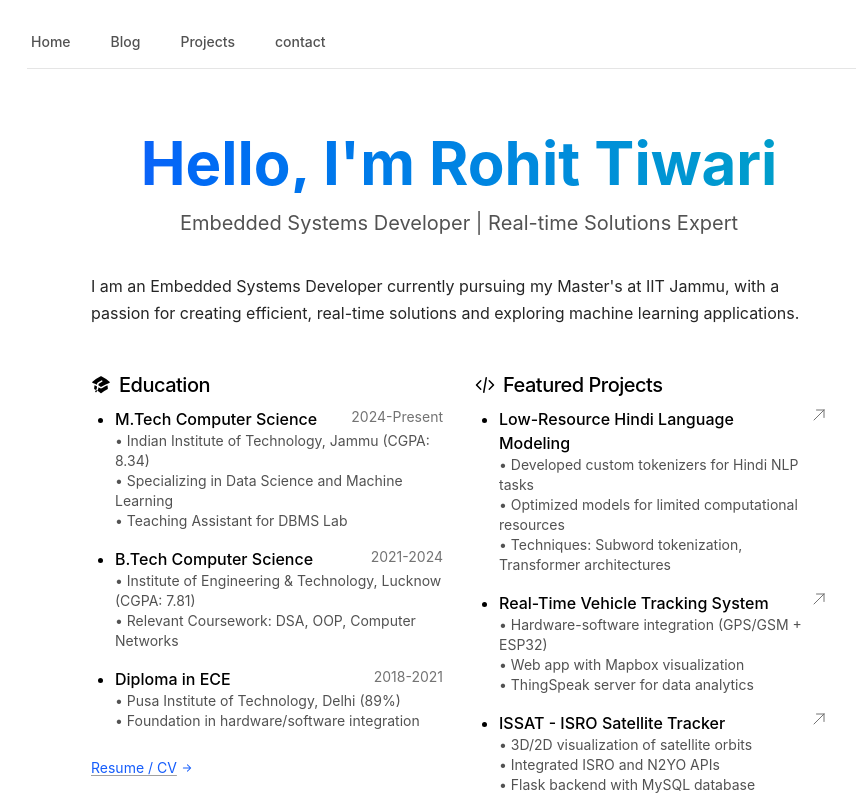
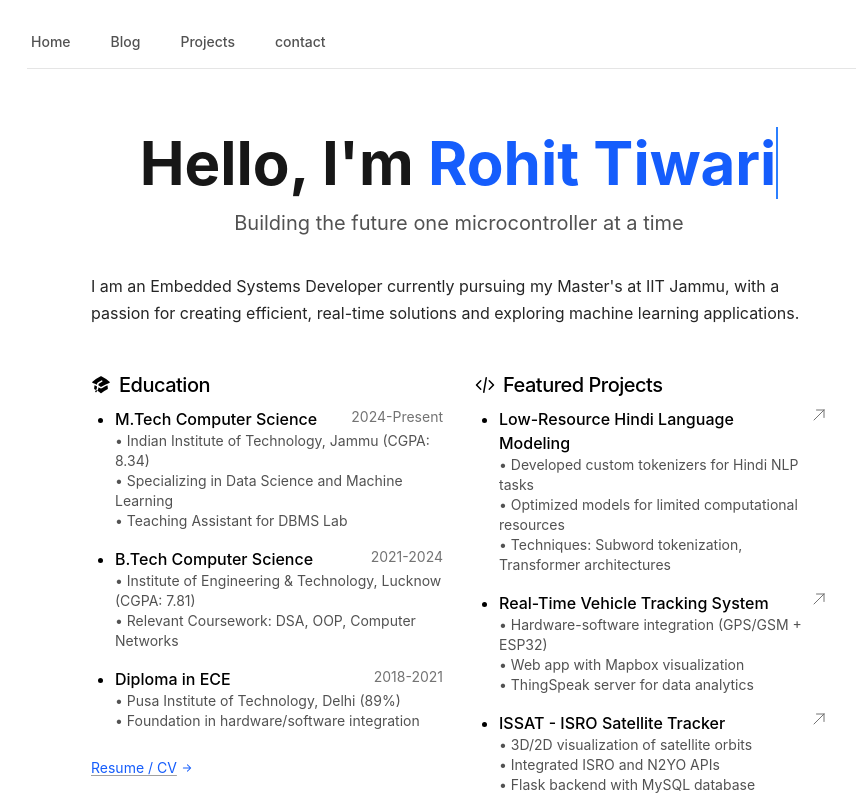
Before and after one commit to rohitkrtiwari/portfolio-web, a Next.js app: page / in a window 1280 px wide. Shown: the top 800 px of the page, without its empty margins (181-1037 px from the left). Built offline with nearby package versions, Linux system fonts and the light colour scheme.

Commit message:
Landing Page Heading section updated

```diff
--- a/app/page.tsx
+++ b/app/page.tsx
@@ -9,13 +9,15 @@ export default function Page() {
   return (
     <div className="max-w-3xl mx-auto px-4">
       {/* Hero Section */}
-      <div className="text-center pt-16 pb-4 bg-dark">
-        <h1 className="text-5xl md:text-6xl font-bold mb-4 animate-gradient bg-clip-text text-transparent
-                bg-[length:300%_300%] bg-gradient-to-r from-blue-600 via-teal-500 to-purple-600">
-          Hello, I'm Rohit Tiwari
+      <div className="pt-16 pb-4 bg-dark  text-center">
+        <h1 className="text-4xl md:text-6xl font-bold mb-4">
+          <span className="text-neutral-900 dark:text-white">Hello, I'm </span>
+          <span className="typewriter text-blue-600 dark:text-blue-400 border-r-2 border-blue-500 animate-cursor">
+            Rohit Tiwari
+          </span>
         </h1>
-        <p className="text-xl text-neutral-600 dark:text-neutral-300 max-w-2xl mx-auto">
-          Embedded Systems Developer | Real-time Solutions Expert
+        <p className="text-xl text-neutral-600 dark:text-neutral-300">
+          Building the future one microcontroller at a time
         </p>
       </div>
 
@@ -42,8 +44,8 @@ export default function Page() {
                   </div>
                   <div className="text-sm text-neutral-600 dark:text-neutral-400">
                     • Indian Institute of Technology, Jammu (CGPA: 8.34)
-                    <br/>• Specializing in Data Science and Machine Learning
-                    <br/>• Teaching Assistant for DBMS Lab
+                    <br />• Specializing in Data Science and Machine Learning
+                    <br />• Teaching Assistant for DBMS Lab
                   </div>
                 </li>
                 <li>
@@ -53,7 +55,7 @@ export default function Page() {
                   </div>
                   <div className="text-sm text-neutral-600 dark:text-neutral-400">
                     • Institute of Engineering & Technology, Lucknow (CGPA: 7.81)
-                    <br/>• Relevant Coursework: DSA, OOP, Computer Networks
+                    <br />• Relevant Coursework: DSA, OOP, Computer Networks
                   </div>
                 </li>
                 <li>
@@ -63,7 +65,7 @@ export default function Page() {
                   </div>
                   <div className="text-sm text-neutral-600 dark:text-neutral-400">
                     • Pusa Institute of Technology, Delhi (89%)
-                    <br/>• Foundation in hardware/software integration
+                    <br />• Foundation in hardware/software integration
                   </div>
                 </li>
               </ul>
@@ -101,8 +103,8 @@ export default function Page() {
                   </div>
                   <div className="text-sm text-neutral-600 dark:text-neutral-400">
                     • Developed custom tokenizers for Hindi NLP tasks
-                    <br/>• Optimized models for limited computational resources
-                    <br/>• Techniques: Subword tokenization, Transformer architectures
+                    <br />• Optimized models for limited computational resources
+                    <br />• Techniques: Subword tokenization, Transformer architectures
                   </div>
                 </li>
 
@@ -121,8 +123,8 @@ export default function Page() {
                   </div>
                   <div className="text-sm text-neutral-600 dark:text-neutral-400">
                     • Hardware-software integration (GPS/GSM + ESP32)
-                    <br/>• Web app with Mapbox visualization
-                    <br/>• ThingSpeak server for data analytics
+                    <br />• Web app with Mapbox visualization
+                    <br />• ThingSpeak server for data analytics
                   </div>
                 </li>
 
@@ -141,8 +143,8 @@ export default function Page() {
                   </div>
                   <div className="text-sm text-neutral-600 dark:text-neutral-400">
                     • 3D/2D visualization of satellite orbits
-                    <br/>• Integrated ISRO and N2YO APIs
-                    <br/>• Flask backend with MySQL database
+                    <br />• Integrated ISRO and N2YO APIs
+                    <br />• Flask backend with MySQL database
                   </div>
                 </li>
               </ul>
```
